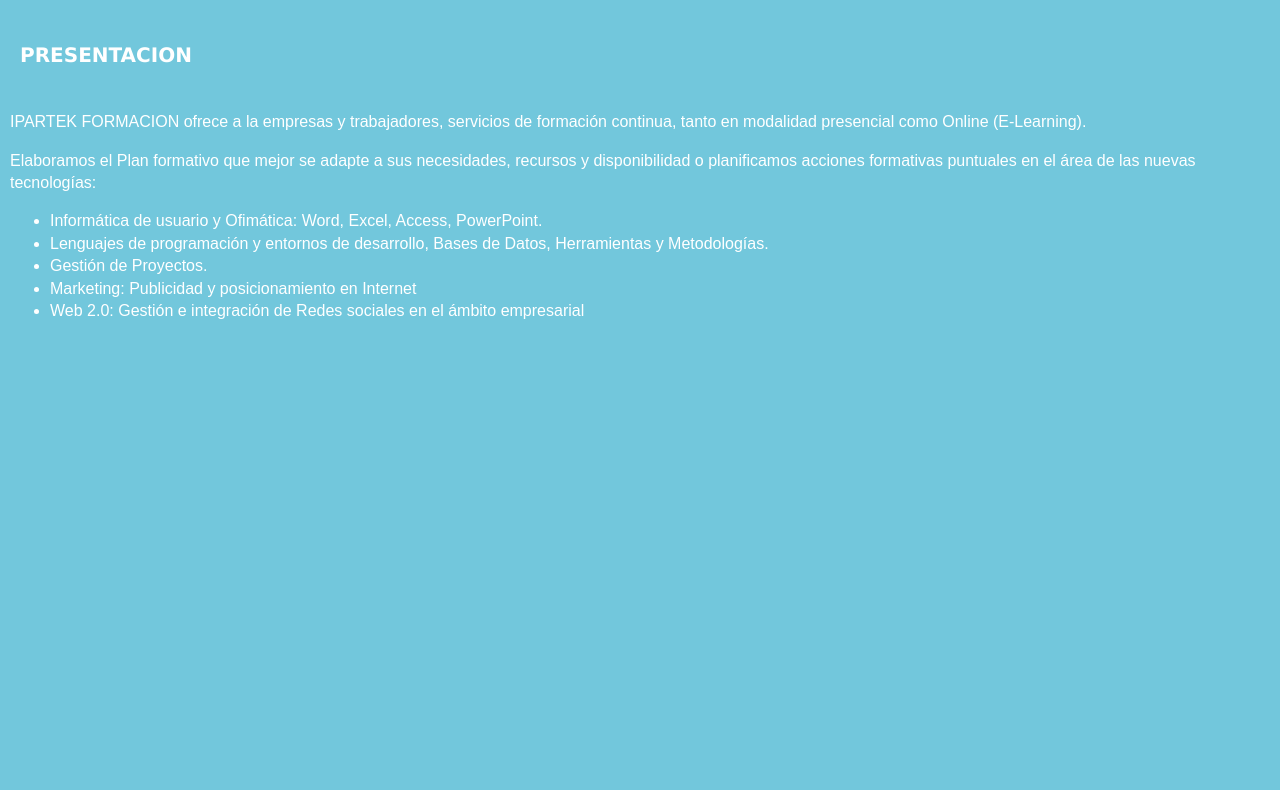
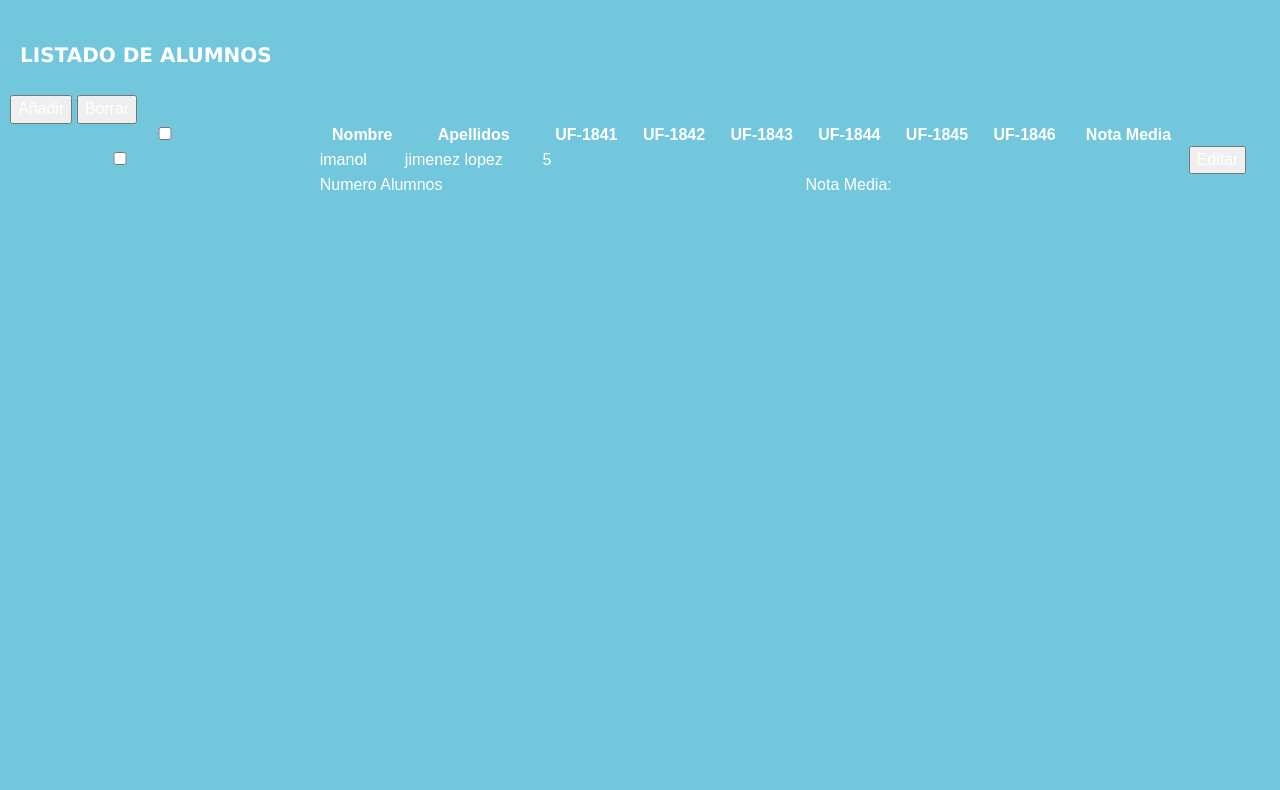
Before and after one commit to urko-vi/HTML5, a plain HTML site: page javascript.html in a window 1280 px wide. Shown: the part 98-888 px from the top of the page. Drawn offline with Linux system fonts and the light colour scheme.

Commit message:
Notas javaScript

```diff
--- a/javascript.html
+++ b/javascript.html
@@ -31,57 +31,47 @@
     </h1>
     <nav>
         <ul class="navigation flexcontainer">
-            <li><a href="#presentacion">presentacion</a></li>
-            <li><a href="#productos">productos</a></li>
-            <li><a href="#contacto">contacto</a></li>
-            <li><a href="#localizacion">localizacion</a></li>
+            <li><a href="#alumnos">alumnos</a></li>
+            <li><a href="#localizacion">alumnos</a></li>
+
         </ul>
     </nav>
 </header>
 <main class="flexcontainer">
-    <section id="presentacion">
-        <header><h2>presentacion</h2></header>
+    <section id="alumnos">
+        <header><h2>Listado de Alumnos</h2></header>
+
         <div>
-            <p>IPARTEK FORMACION ofrece a la empresas y trabajadores, servicios de formación continua, tanto en modalidad presencial como Online (E-Learning).</p>
-
-            <p>Elaboramos el Plan formativo que mejor se adapte a sus necesidades, recursos y disponibilidad o planificamos acciones formativas puntuales en el área de las nuevas tecnologías:</p>
-            <ul>
-                <li> Informática de usuario y Ofimática: Word, Excel, Access, PowerPoint.</li>
-                <li> Lenguajes de programación y entornos de desarrollo, Bases de Datos, Herramientas y Metodologías.</li>
-                <li>Gestión de Proyectos.</li>
-                <li> Marketing: Publicidad y posicionamiento en Internet</li>
-                <li>  Web 2.0: Gestión e integración de Redes sociales en el ámbito empresarial</li>
-            </ul>
+            <button>Añadir</button>
+            <button>Borrar</button>
         </div>
-    </section>
-    <section id="productos">
-        <header><h2>productos</h2></header>
-        <div class="flexcontainer flex-center">
-            <input type="text" name="dni" id="dni" placeholder="Introduzca su dni"/>
-            <a class="btn btn-info">Calcular DNI</a>
-            <p class="flexcontainer flex-wrap">
-                <span class="resultado"></span>
-            </p>
-        </div>
-    </section>
-    <section id="contacto">
-        <header><h2>contacto</h2></header>
-        <div class="flexcontainer">
-            <form action="#" method="post">
-                <div>
-                    <input type="text" name="nombre" id="nombre" placeholder="Introduzca su nombre"/>
-                </div>
-                <div>
-                    <input type="text" name="apellidos" id="apellidos" placeholder="Introduzca sus Apellidos"/>
-                </div>
-                <div>
-                    <input type="email" name="email" id="email" placeholder="Introduzca su Email"/>
-                </div>
-                <div>
-                    <textarea name="comentario" id="comentario" placeholder="Escriba su comentario"></textarea>
-                </div>
-            </form>
-        </div>
+        <table id="listado-alumnos">
+            <thead>
+            <tr>
+                <th><input type="checkbox"></th>
+                <th>Nombre</th>
+                <th>Apellidos</th>
+                <th>UF-1841</th>
+                <th>UF-1842</th>
+                <th>UF-1843</th>
+                <th>UF-1844</th>
+                <th>UF-1845</th>
+                <th>UF-1846</th>
+                <th>Nota Media</th>
+                <th></th>
+            </tr>
+            </thead>
+            <tfoot>
+            <td>
+            <td colspan="3">Numero Alumnos</td>
+            <td colspan="2"></td>
+            <td colspan="3">Nota Media:</td>
+            <td colspan="3"></td>
+            </tr>
+            </tfoot>
+            <tbody>
+            </tbody>
+        </table>
     </section>
     <section id="localizacion">
         <header><h2>localizacion</h2></header>
--- a/js/main.js
+++ b/js/main.js
@@ -1,6 +1,37 @@
 $.noConflict();
+var nombres = ["imanol"];
+var apellidos = ["jimenez lopez"];
+var nUF1841 = new Array();
+nUF1841['imanol'] = 5;
+var nUF1842 = [5];
+var nUF1843 = [5];
+var nUF1844 = [5];
+var nUF1845 = [5];
+var nUF1846 = [5];
 
 jQuery(document).ready(function($) {
+    function cargarAlumnos() {
+        for (var i = 0; i < nombres.length; i++) {
+            var nombre = nombres[i];
+            var apellido = apellidos[i];
+            var html_text = "<tr>" +
+                "<td><input type='checkbox' value=''/> </td>" +
+                "<td>" + nombre + "</td>" +
+                "<td>" + apellido + "</td>" +
+                "<td>" + nUF1841[nombre] + "</td>" +
+                "<td></td>" +
+                "<td></td>" +
+                "<td></td>" +
+                "<td></td>" +
+                "<td></td>" +
+                "<td></td>" +
+                "<td><button>Editar</button></td>" +
+                "</tr>";
+            $('#listado-alumnos tbody').append(html_text);
+        }
+    }
+
+    cargarAlumnos();
     /*
     function tracear(){
         // boolean, numericas, texto, Array (Object)
```
